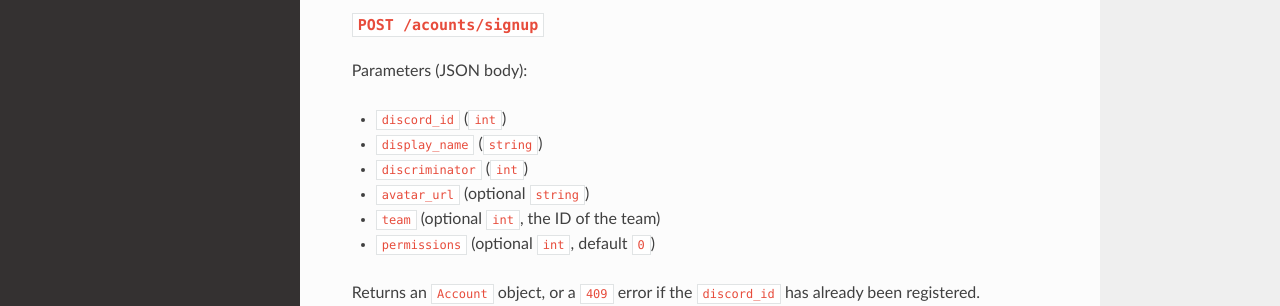
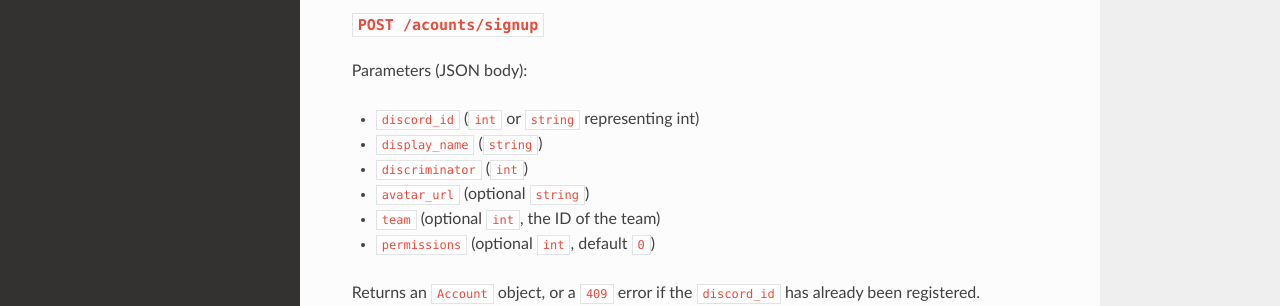
Before and after one commit to polympics/server, a Sphinx documentation site: the page built from docs/source/endpoints.rst, in a window 1280 px wide and 900 px high. Shown: the part 376-682 px from the top of the window. Built offline with Sphinx 7.4.7 and the Read the Docs theme 2.0.0, drawn with Linux system fonts in a browser that asks for light colours.

Commit message:
Transfer Discord IDs as strings to avoid loss of precision in JS.

```diff
--- a/docs/source/conf.py
+++ b/docs/source/conf.py
@@ -13,7 +13,7 @@
 project = 'Polympics API Server'
 copyright = '2021, Artemis'
 author = 'Artemis'
-release = '0.1.0'
+release = '0.2.0'
 
 extensions = [
     'sphinx.ext.autodoc',
--- a/docs/source/endpoints.rst
+++ b/docs/source/endpoints.rst
@@ -17,7 +17,7 @@
 
 Parameters (JSON body):
 
-- ``discord_id`` (``int``)
+- ``discord_id`` (``int`` or ``string`` representing int)
 - ``display_name`` (``string``)
 - ``discriminator`` (``int``)
 - ``avatar_url`` (optional ``string``)
--- a/docs/source/types.rst
+++ b/docs/source/types.rst
@@ -7,7 +7,7 @@
 
 Attributes:
 
-- ``discord_id`` (``int``)
+- ``discord_id`` (``string``, representing an int)
 - ``display_name`` (``string``)
 - ``discriminator`` (``int``, 4 digit Discord discriminator)
 - ``avatar_url`` (optional ``string``, full URL to an avatar)
```
Also changed, not shown: 1 other file.
